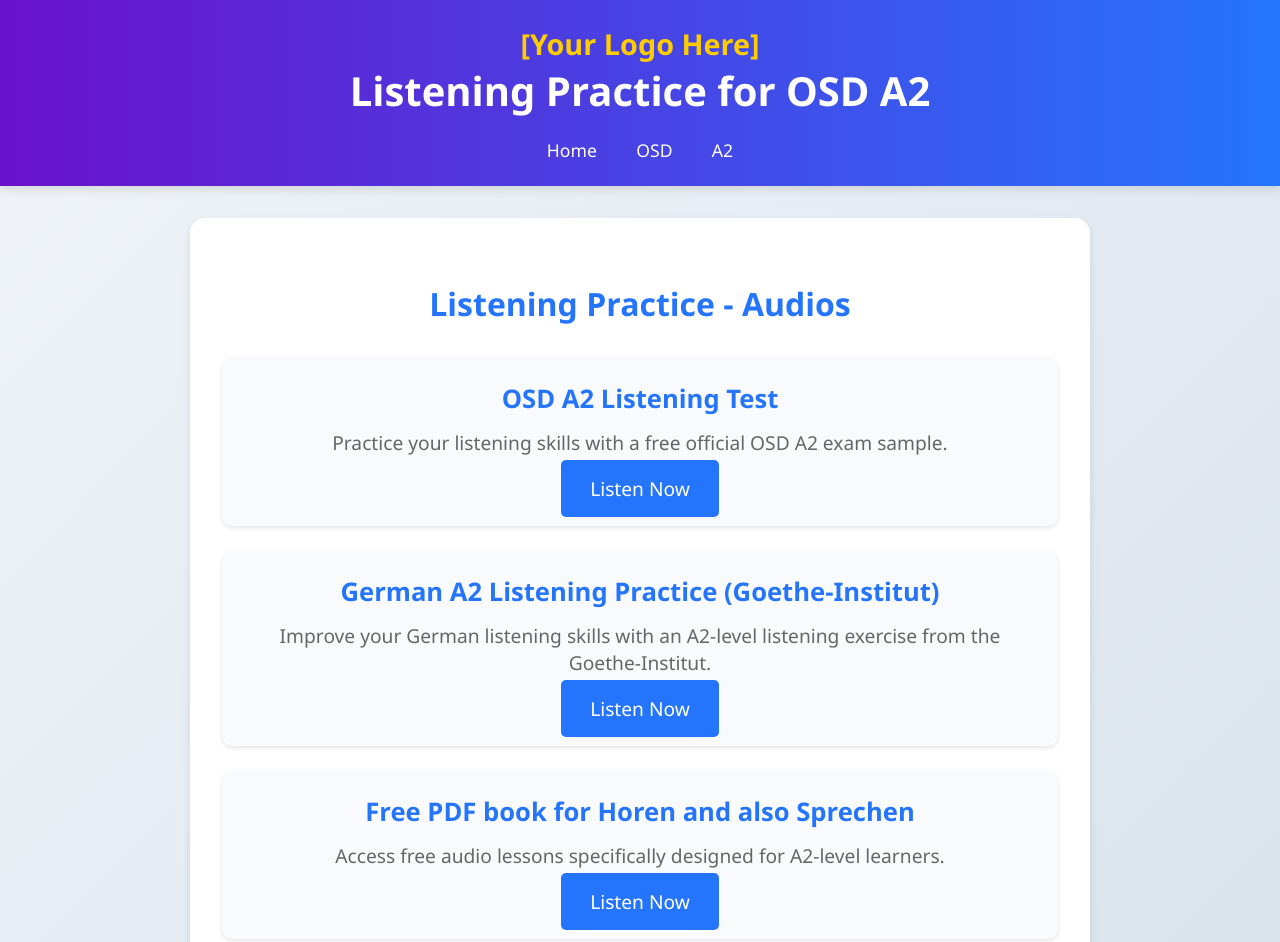
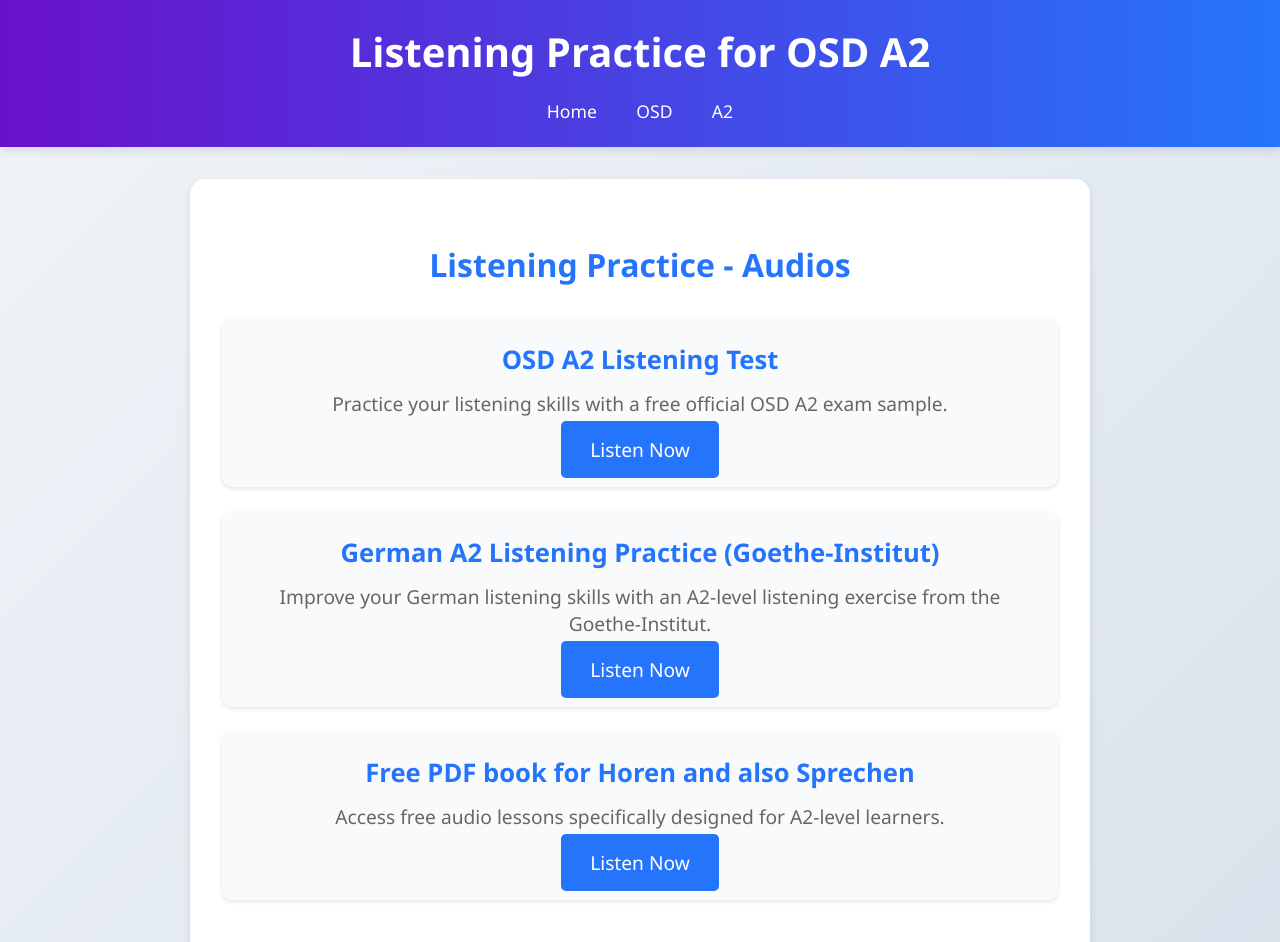
Before and after one commit to BILALeddaoudy/LinguaDeutsch, a plain HTML site: page osd-a2-audios.html in a window 1280 px wide. Shown: the top 942 px of the page. Drawn offline with Linux system fonts and the light colour scheme; a script that the page names is missing.

Commit message:
Update osd-a2-audios.html

```diff
--- a/osd-a2-audios.html
+++ b/osd-a2-audios.html
@@ -8,7 +8,7 @@
 </head>
 <body>
     <header>
-        <div class="logo">[Your Logo Here]</div>
+
         <h1>Listening Practice for OSD A2</h1>
         <nav>
             <a href="index.html">Home</a>
```
